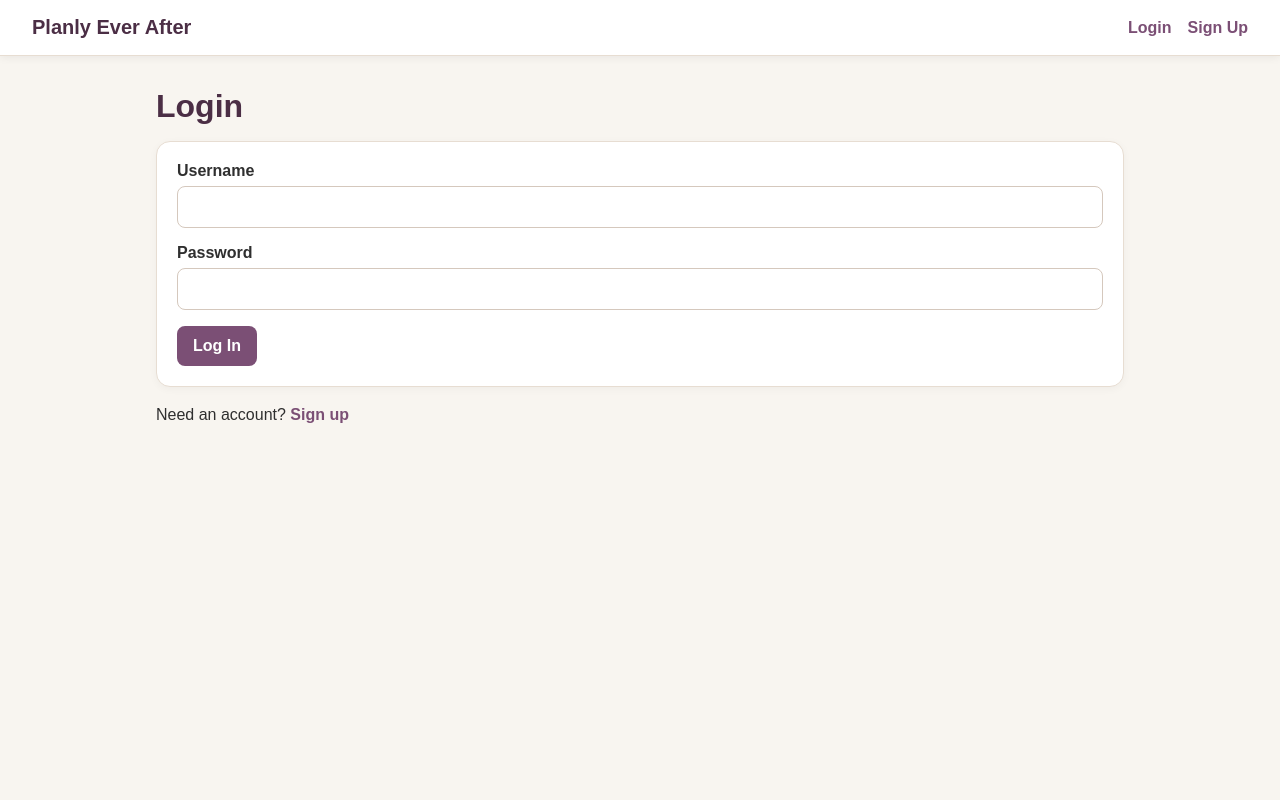
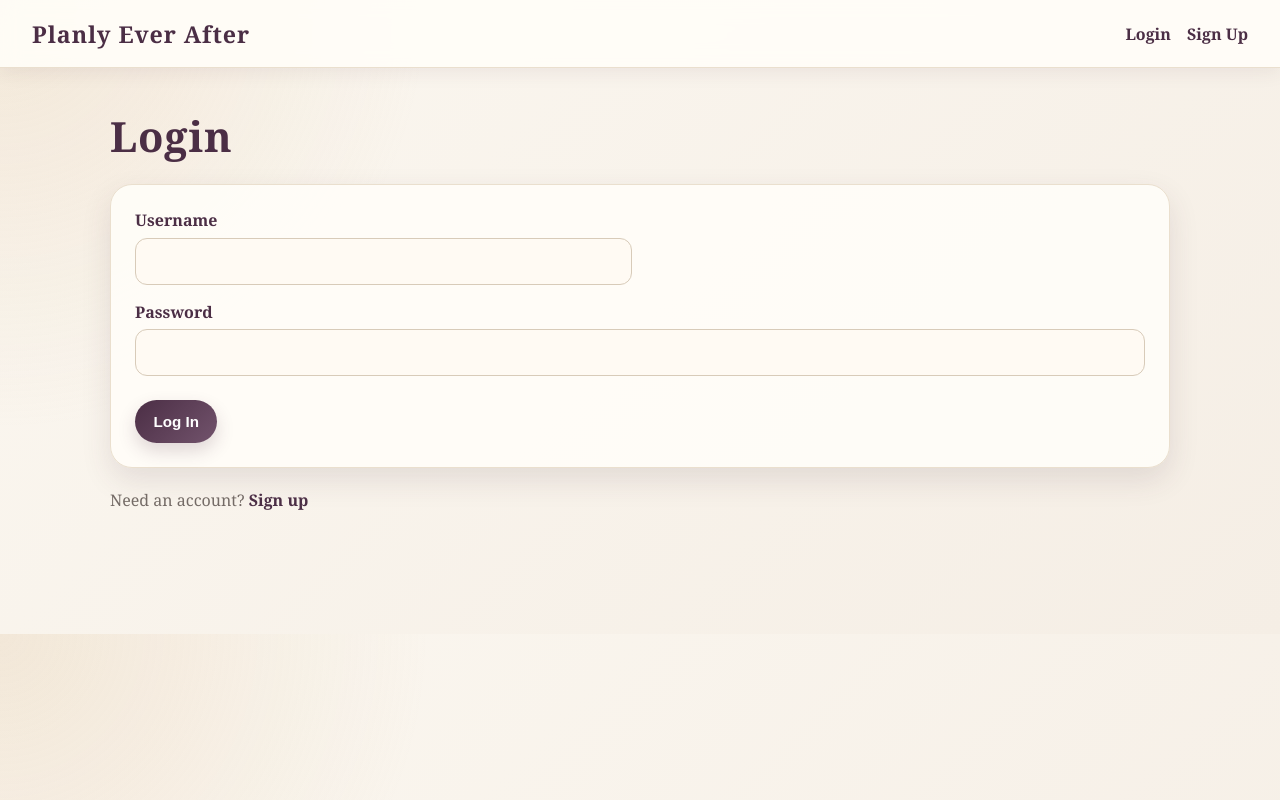
Before and after one commit to Zmowatt/planly-ever-after, a React (Vite) app in the folder client/: page /login in a window 1280 px wide. Built offline with nearby package versions, Linux system fonts and the light colour scheme; no server answers.

Commit message:
Add elegant final styling

```diff
--- a/client/src/index.css
+++ b/client/src/index.css
@@ -2,64 +2,101 @@
   box-sizing: border-box;
 }
 
+:root {
+  --ivory: #fbf7f0;
+  --cream: #fffdf8;
+  --champagne: #d8b88f;
+  --rose: #b8878f;
+  --plum: #4b2e45;
+  --sage: #8c9b7a;
+  --charcoal: #2d2a2a;
+  --muted: #746b66;
+  --border: #eadfce;
+  --shadow: 0 12px 30px rgba(75, 46, 69, 0.12);
+}
+
 body {
   margin: 0;
-  font-family: Arial, Helvetica, sans-serif;
-  background: #f8f5f0;
-  color: #2f2f2f;
+  font-family: Georgia, "Times New Roman", serif;
+  background:
+    radial-gradient(circle at top left, rgba(216, 184, 143, 0.25), transparent 30%),
+    linear-gradient(135deg, var(--ivory), #f5eee5);
+  color: var(--charcoal);
 }
 
 a {
-  color: #7b4f75;
+  color: var(--plum);
   text-decoration: none;
-  font-weight: 600;
+  font-weight: 700;
 }
 
 a:hover {
-  text-decoration: underline;
+  color: var(--rose);
 }
 
 nav {
   display: flex;
   align-items: center;
   gap: 1rem;
-  padding: 1rem 2rem;
-  background: #ffffff;
-  border-bottom: 1px solid #e7ddd2;
-  box-shadow: 0 2px 8px rgba(0, 0, 0, 0.06);
+  padding: 1.1rem 2rem;
+  background: rgba(255, 253, 248, 0.92);
+  border-bottom: 1px solid var(--border);
+  box-shadow: 0 4px 18px rgba(75, 46, 69, 0.08);
+  position: sticky;
+  top: 0;
+  z-index: 10;
+  backdrop-filter: blur(10px);
 }
 
 nav a:first-child {
   margin-right: auto;
-  font-size: 1.25rem;
-  color: #4b2e45;
+  font-size: 1.45rem;
+  color: var(--plum);
+  letter-spacing: 0.04em;
+}
+
+nav button {
+  margin-left: 0.25rem;
 }
 
 main {
-  max-width: 1000px;
-  margin: 2rem auto;
-  padding: 0 1rem 3rem;
+  max-width: 1100px;
+  margin: 2.5rem auto;
+  padding: 0 1.25rem 4rem;
 }
 
 h1 {
-  color: #4b2e45;
-  margin-bottom: 0.5rem;
+  color: var(--plum);
+  font-size: 2.6rem;
+  margin-bottom: 0.35rem;
+  letter-spacing: 0.02em;
 }
 
 h2 {
-  color: #6f4d65;
+  color: var(--plum);
   margin-top: 0;
+  font-size: 1.55rem;
+}
+
+h3 {
+  color: var(--plum);
+  margin-bottom: 0.35rem;
+}
+
+p {
+  line-height: 1.6;
+  color: var(--muted);
 }
 
 section,
 article,
 form {
-  background: #ffffff;
-  border: 1px solid #e7ddd2;
-  border-radius: 14px;
-  padding: 1.25rem;
-  margin: 1rem 0;
-  box-shadow: 0 2px 8px rgba(0, 0, 0, 0.04);
+  background: rgba(255, 253, 248, 0.94);
+  border: 1px solid var(--border);
+  border-radius: 22px;
+  padding: 1.5rem;
+  margin: 1.25rem 0;
+  box-shadow: var(--shadow);
 }
 
 form {
@@ -69,39 +106,45 @@ form {
 
 label {
   display: grid;
-  gap: 0.35rem;
-  font-weight: 600;
+  gap: 0.4rem;
+  font-weight: 700;
+  color: var(--plum);
 }
 
 input,
 select {
   width: 100%;
-  padding: 0.7rem;
-  border: 1px solid #d5c8bd;
-  border-radius: 8px;
+  padding: 0.85rem;
+  border: 1px solid #d8cbb9;
+  border-radius: 12px;
+  background: #fffaf3;
+  color: var(--charcoal);
   font-size: 1rem;
+  font-family: Arial, Helvetica, sans-serif;
 }
 
 input:focus,
 select:focus {
-  outline: 2px solid #c7a6bd;
-  border-color: #7b4f75;
+  outline: 3px solid rgba(216, 184, 143, 0.35);
+  border-color: var(--champagne);
 }
 
 button {
   width: fit-content;
-  padding: 0.7rem 1rem;
+  padding: 0.8rem 1.15rem;
   border: none;
-  border-radius: 8px;
-  background: #7b4f75;
+  border-radius: 999px;
+  background: linear-gradient(135deg, var(--plum), #72536c);
   color: white;
-  font-size: 1rem;
-  font-weight: 700;
+  font-size: 0.95rem;
+  font-weight: 800;
   cursor: pointer;
+  box-shadow: 0 8px 18px rgba(75, 46, 69, 0.18);
 }
 
 button:hover {
-  background: #5e3b59;
+  transform: translateY(-1px);
+  background: linear-gradient(135deg, #3a2335, var(--plum));
 }
 
 article button,
@@ -110,18 +153,41 @@ article select {
   margin-right: 0.5rem;
 }
 
-p {
-  line-height: 1.5;
-}
-
 .error {
   color: #9d1c1c;
-  font-weight: 700;
+  font-weight: 800;
 }
 
 .success {
-  color: #1f7a3f;
-  font-weight: 700;
+  color: #2f7a4f;
+  font-weight: 800;
+}
+
+main > section:first-of-type {
+  border-top: 5px solid var(--champagne);
+}
+
+main > h1 + p {
+  font-size: 1.1rem;
+}
+
+form button {
+  margin-top: 0.5rem;
+}
+
+article {
+  border-left: 5px solid var(--champagne);
+}
+
+@media (min-width: 800px) {
+  form {
+    grid-template-columns: repeat(2, minmax(0, 1fr));
+  }
+
+  form button,
+  form label:last-of-type {
+    grid-column: span 2;
+  }
 }
 
 @media (max-width: 700px) {
@@ -134,7 +200,11 @@ p {
     width: 100%;
   }
 
+  h1 {
+    font-size: 2.1rem;
+  }
+
   main {
-    margin-top: 1rem;
+    margin-top: 1.25rem;
   }
 }
```
